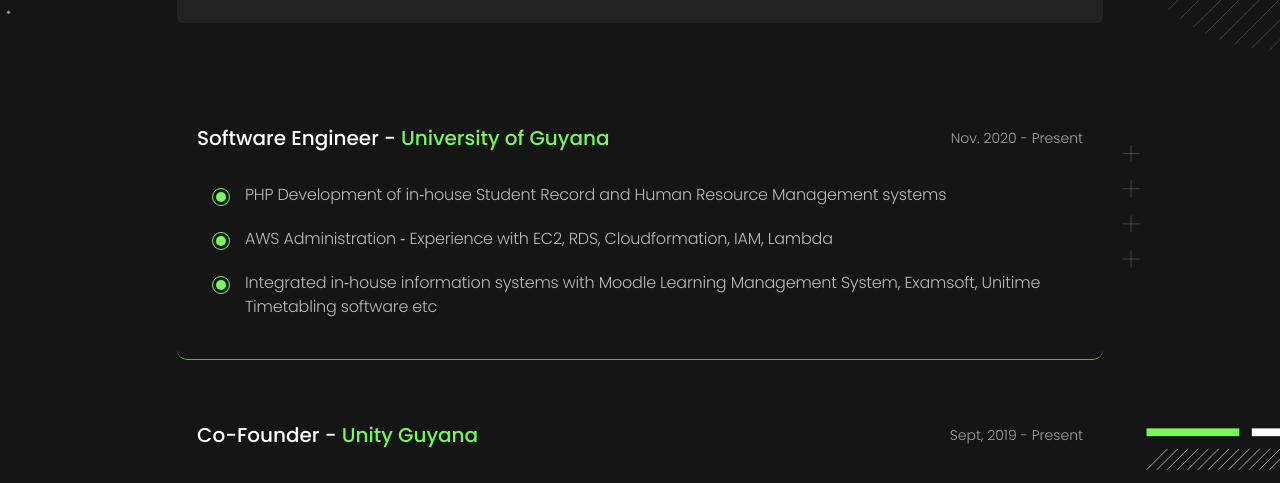
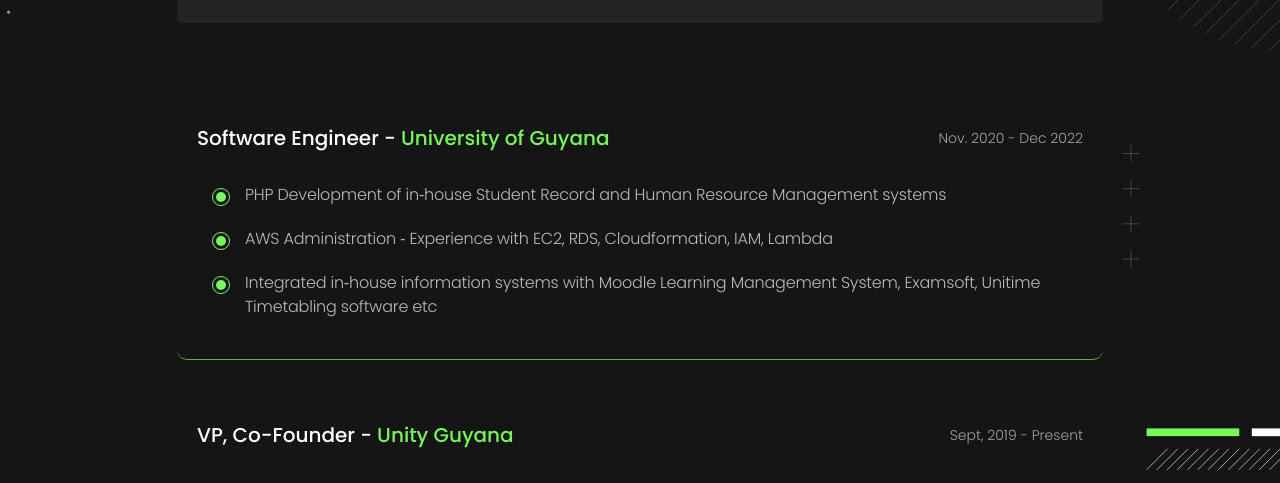
Before and after one commit to AndrewGY/andrewgy.github.io, a React (Create React App) app: page / in a window 1280 px wide. Shown: the part 2360-2843 px from the top of the page. Built offline with nearby package versions, Linux system fonts and the light colour scheme.

Commit message:
Update Data.js

```diff
--- a/src/Data/Data.js
+++ b/src/Data/Data.js
@@ -42,7 +42,7 @@
         company:"Unity Guyana",
         startTime:"Sept, 2019",
         endTime:"Present",
-        role:"Co-Founder",
+        role:"VP, Co-Founder",
         responsibilities:[
             {
                 id:0,
@@ -58,7 +58,7 @@
         id:3,
         company:"University of Guyana",
         startTime:"Nov. 2020",
-        endTime:"Present",
+        endTime:"Dec 2022",
         role:"Software Engineer",
         responsibilities:[
             {
@@ -248,7 +248,7 @@
         name:"Heriot-Watt University",
         degree:"MSc Digital Leadership",
         startingFrom:"2022",
-        endingAt:"2024"
+        endingAt:"2025"
     },
     // {
     //     id:2,
@@ -261,5 +261,5 @@
 
 
 export const userEmail = "andrew.gy592@gmail.com"
-export const userLinkedin = "https://linkedin.com"
+export const userLinkedin = "https://www.linkedin.com/in/andrew-garnett-gy/"
 export const userGithub = "https://github.com/AndrewGY"
```
